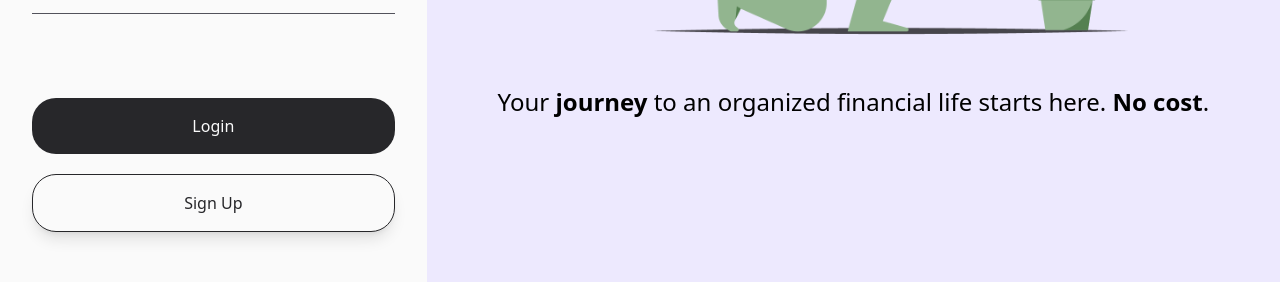
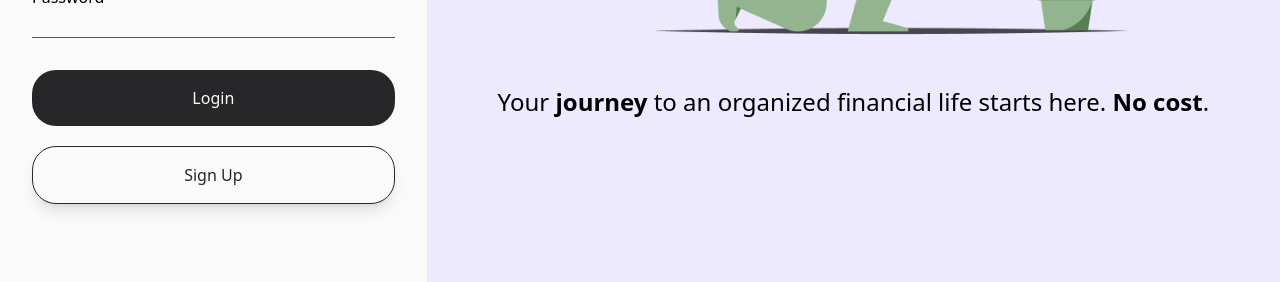
Before and after one commit to FredericoGrz/budget-app-front, a React (Vite) app: page / in a window 1280 px wide. Shown: the part 484-766 px from the top of the page. Built offline with nearby package versions, Linux system fonts and the light colour scheme; no server answers.

Commit message:
Adicionado funcionalidade submit quando aperta enter

```diff
--- a/src/pages/Login.tsx
+++ b/src/pages/Login.tsx
@@ -59,8 +59,7 @@
             {...register("password")}
             error={errors.password ? errors.password.message : ""}
           />
-        </form>
-        <div className="flex flex-col gap-5 px-4 w-full">
+          <div className="flex flex-col gap-5 w-full">
             <button
               onClick={handleSubmit(onSubmit)}
               className="text-zinc-50 bg-zinc-800 p-4 text-center rounded-3xl"
@@ -74,6 +73,7 @@
               Sign Up
             </Link>
           </div>
+        </form>
       </div>
       <div className="bg-violet-100 hidden lg:flex lg:col-span-8 justify-center items-center">
         <div className="-mt-32 flex flex-col gap-4 items-center">
```
Lines whose indentation alone changed are shown as unchanged.
